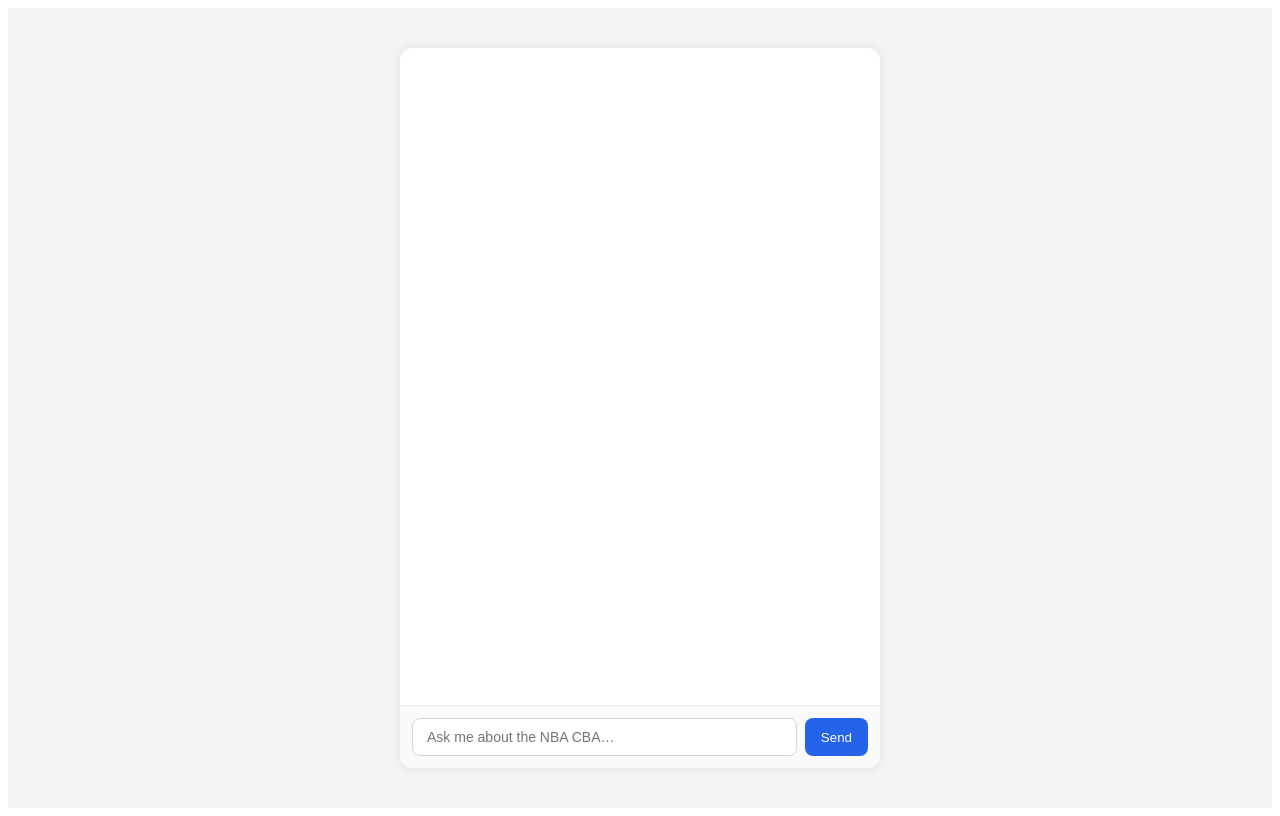
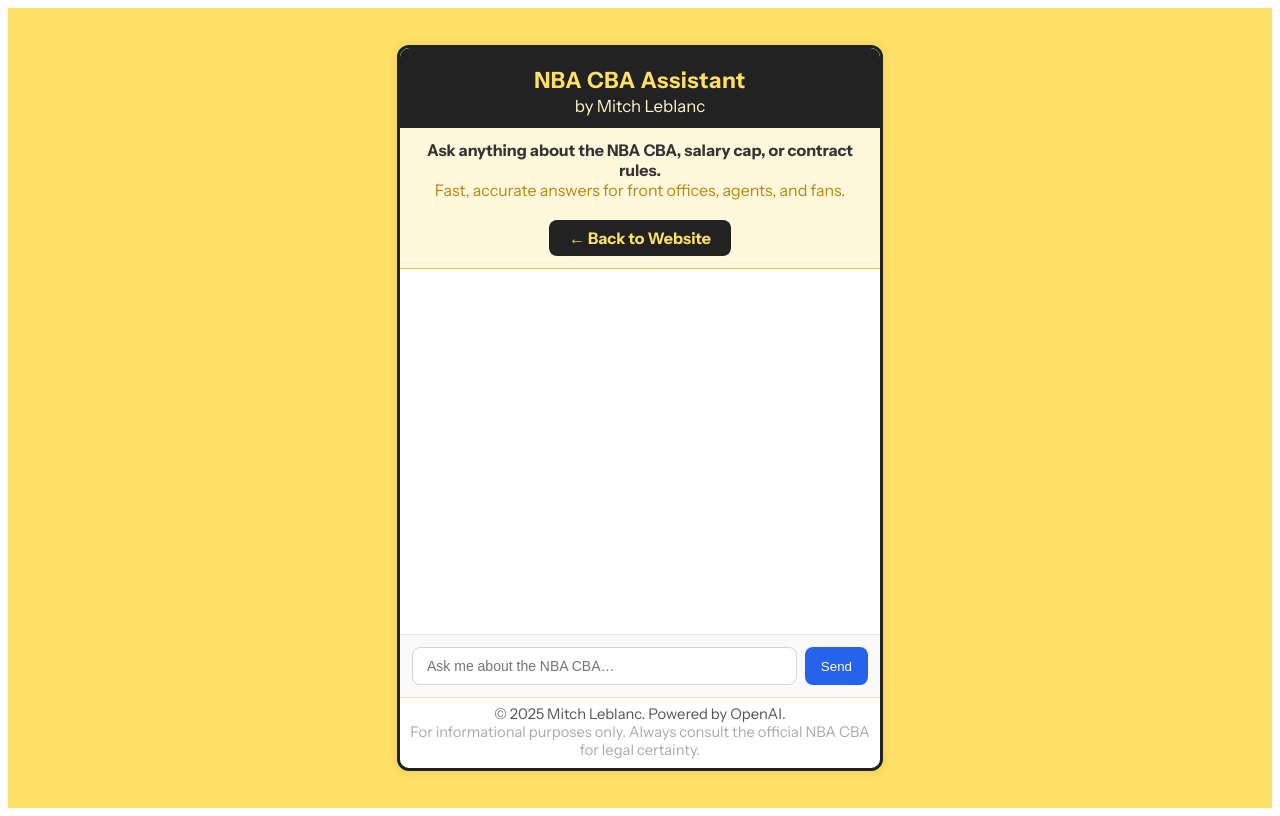
Before and after one commit to MitchDotCom/nba-cba-assistant, a Next.js app: page /embed in a window 1280 px wide. Built offline with nearby package versions, Linux system fonts and the light colour scheme.

Commit message:
Update embed.js

```diff
--- a/pages/embed.js
+++ b/pages/embed.js
@@ -22,7 +22,7 @@
     setInput("");
     setIsTyping(true);
 
-const res = await fetch("/api/chat", {
+    const res = await fetch("/api/chat", {
       method: "POST",
       headers: { "Content-Type": "application/json" },
       body: JSON.stringify({
@@ -43,9 +43,9 @@
   return (
     <>
       <Head>
-        <title>NBA CBA Chat</title>
+        <title>NBA CBA Assistant</title>
         <link
-          href="https://fonts.googleapis.com/css2?family=Instrument+Sans&display=swap"
+          href="https://fonts.googleapis.com/css2?family=Instrument+Sans:wght@400;700&display=swap"
           rel="stylesheet"
         />
       </Head>
@@ -53,9 +53,9 @@
         style={{
           margin: 0,
           padding: 0,
-          height: "100vh",
+          minHeight: "100vh",
+          background: "#ffe066", // Brand yellow
           fontFamily: "'Instrument Sans', sans-serif",
-          background: "#f4f4f5",
           display: "flex",
           justifyContent: "center",
           alignItems: "center",
@@ -63,7 +63,7 @@
       >
         <div
           style={{
-            background: "white",
+            background: "#fff",
             width: "100%",
             maxWidth: 480,
             height: "90vh",
@@ -72,8 +72,78 @@
             display: "flex",
             flexDirection: "column",
             overflow: "hidden",
+            border: "3px solid #222",
           }}
         >
+          {/* HEADER */}
+          <div
+            style={{
+              background: "#222",
+              color: "#ffe066",
+              padding: "18px 0 10px 0",
+              textAlign: "center",
+              borderRadius: "9px 9px 0 0",
+              fontWeight: 700,
+              fontSize: "1.4rem",
+              letterSpacing: "0.5px",
+              borderBottom: "2px solid #222",
+            }}
+          >
+            NBA CBA Assistant
+            <div
+              style={{
+                fontWeight: 400,
+                fontSize: "1.05rem",
+                color: "#fff7cc",
+                marginTop: 2,
+                letterSpacing: 0,
+              }}
+            >
+              by Mitch Leblanc
+            </div>
+          </div>
+
+          {/* WELCOME & BACK TO SITE */}
+          <div
+            style={{
+              background: "#fff8dc",
+              borderBottom: "1.5px solid #f1c40f",
+              padding: "12px 22px",
+              fontSize: "1rem",
+              color: "#333",
+              textAlign: "center",
+            }}
+          >
+            <b>Ask anything about the NBA CBA, salary cap, or contract rules.</b>
+            <br />
+            <span style={{ color: "#b8860b" }}>
+              Fast, accurate answers for front offices, agents, and fans.
+            </span>
+            <div style={{ marginTop: 12 }}>
+              <a
+                href="https://mitchleblanc.xyz"
+                target="_blank"
+                rel="noopener noreferrer"
+                style={{
+                  background: "#222",
+                  color: "#ffe066",
+                  border: "none",
+                  borderRadius: 8,
+                  padding: "8px 20px",
+                  textDecoration: "none",
+                  fontWeight: 600,
+                  fontSize: "1rem",
+                  marginTop: 8,
+                  display: "inline-block",
+                  transition: "background 0.15s",
+                }}
+              >
+                ← Back to Website
+              </a>
+            </div>
+          </div>
+
+          {/* CHAT WINDOW */}
           <div
             style={{
               flex: 1,
@@ -82,6 +152,7 @@
               display: "flex",
               flexDirection: "column",
               gap: 10,
+              background: "#fff",
             }}
           >
             {messages.map((msg, i) => (
@@ -98,7 +169,7 @@
                   lineHeight: 1.4,
                 }}
               >
-                <ReactMarkdown>{msg.content}</ReactMarkdown> {/* ✅ Markdown rendering */}
+                <ReactMarkdown>{msg.content}</ReactMarkdown>
               </div>
             ))}
             {isTyping && (
@@ -114,6 +185,8 @@
             )}
             <div ref={messagesEndRef} />
           </div>
+
+          {/* INPUT */}
           <form
             onSubmit={handleSubmit}
             style={{
@@ -150,6 +223,24 @@
               Send
             </button>
           </form>
+
+          {/* FOOTER */}
+          <div
+            style={{
+              background: "#fff",
+              color: "#555",
+              fontSize: "0.92rem",
+              textAlign: "center",
+              padding: "7px 0 9px 0",
+              borderRadius: "0 0 12px 12px",
+              borderTop: "1px solid #f3e0a8",
+            }}
+          >
+            &copy; {new Date().getFullYear()} Mitch Leblanc. Powered by OpenAI.<br />
+            <span style={{ color: "#aaa" }}>
+              For informational purposes only. Always consult the official NBA CBA for legal certainty.
+            </span>
+          </div>
         </div>
       </div>
     </>
```
